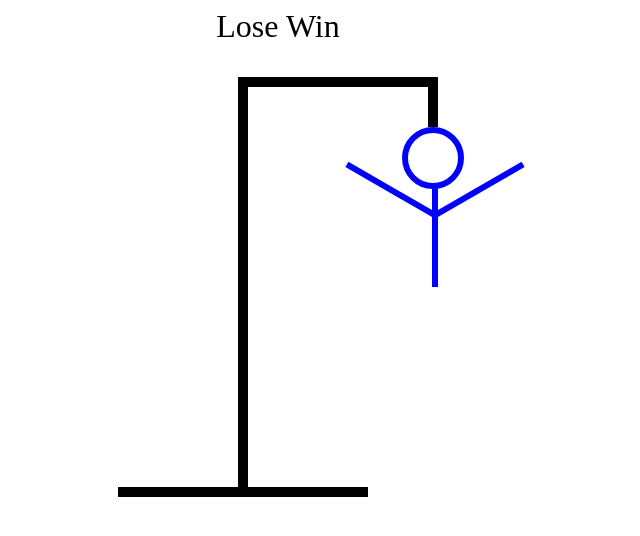
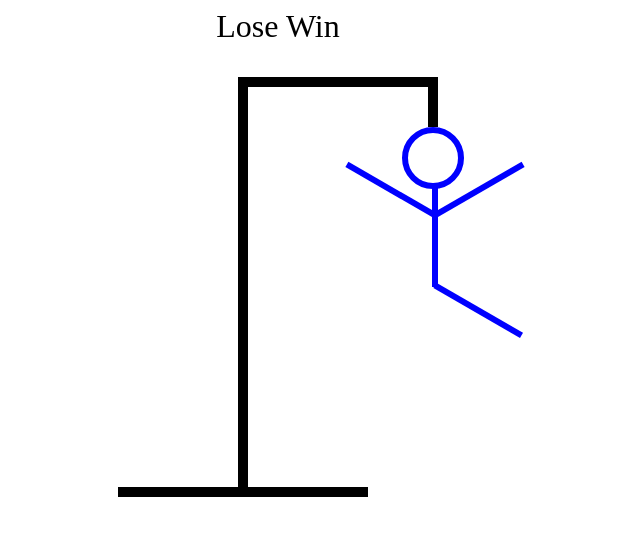
Before and after one commit to DefyCab/hangman, a React (Vite) app: page / in a window 1280 px wide. Shown: the top 536 px of the page, without its empty margins (362-1002 px from the left). Built offline with nearby package versions, Linux system fonts and the light colour scheme.

Commit message:
right leg

```diff
--- a/src/App.css
+++ b/src/App.css
@@ -77,7 +77,6 @@
   rotate: -30deg;
   /* transform origin gör så att armen roterar vid basen */
   transform-origin: left bottom;
-
 }
 
 #LEFT_ARM {
@@ -90,5 +89,17 @@
   rotate: 30deg;
   /* transform origin gör så att armen roterar vid basen */
   transform-origin: right bottom;
+}
+
+#RIGHT_LEG {
+  width: 100px;
+  height: 6px;
+  position: absolute;
+  background: blue;
+  top: 255px;
+  right: -82px;
+  rotate: 30deg;
+  /* transform origin gör så att armen roterar vid basen */
+  transform-origin: right bottom;
 
 }
--- a/src/components/HangmanDrawing.tsx
+++ b/src/components/HangmanDrawing.tsx
@@ -14,12 +14,17 @@ const LEFT_ARM = (
     <div id="LEFT_ARM"></div>
 )
 
+const RIGHT_LEG = (
+    <div id="RIGHT_LEG"></div>
+)
+
 export function HangmanDrawing() {
     return <div className="hangman-drawing">
         {HEAD}
         {BODY}
         {RIGHT_ARM}
         {LEFT_ARM}
+        {RIGHT_LEG}
 
         <div id="smallVerticalBar"></div>
         <div id="horizontalBar"></div>
```
